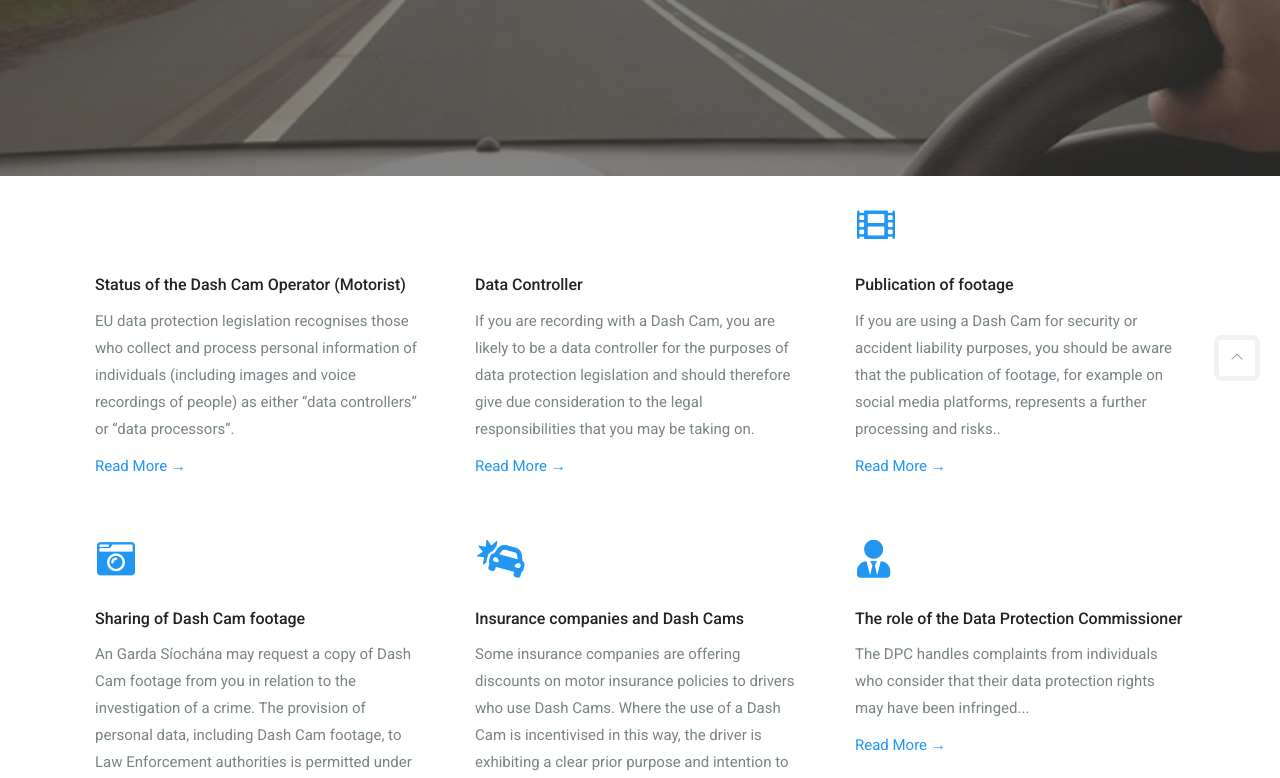
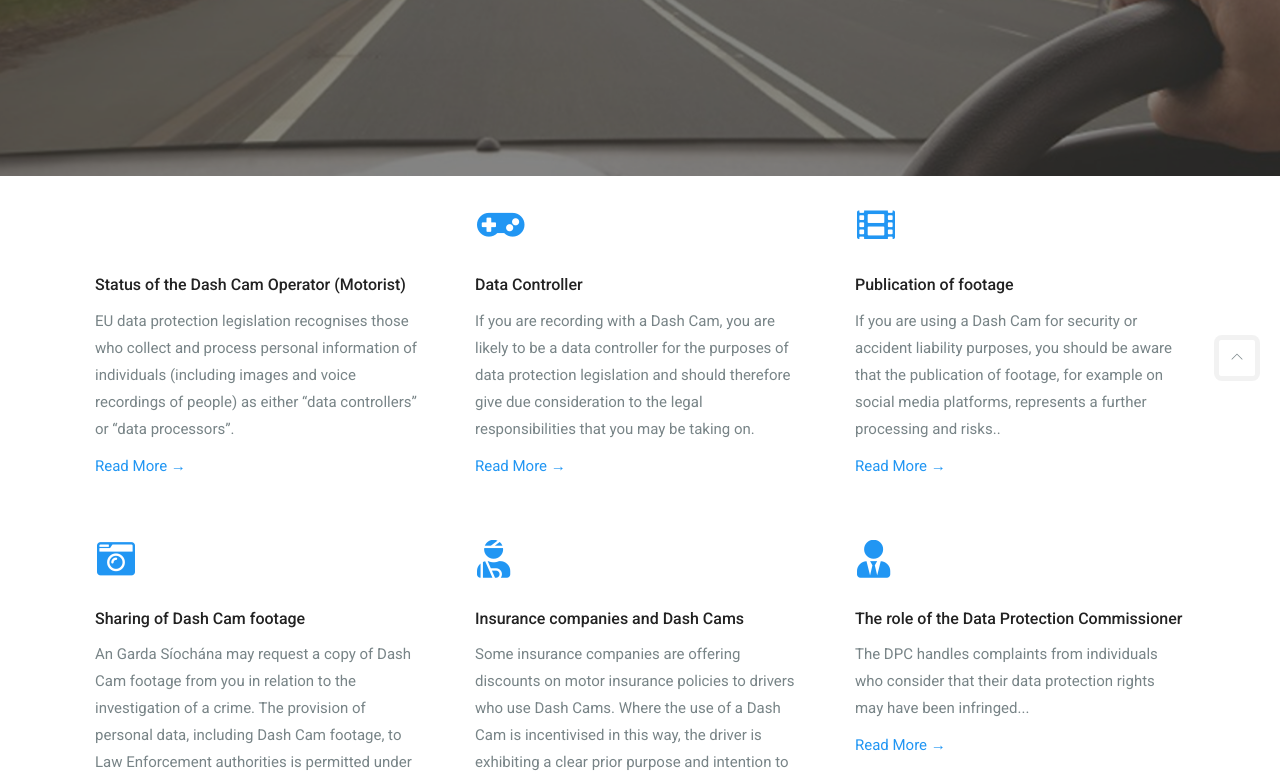
Before and after one commit to xpertdpo/GDPR4Dashcam, a plain HTML site: page services-1.html in a window 1280 px wide. Shown: the part 465-1243 px from the top of the page. Drawn offline with Linux system fonts and the light colour scheme; some packages are replaced by stand-ins of ours; a web font is replaced by a local one.

Commit message:
Update services-1.html

```diff
--- a/services-1.html
+++ b/services-1.html
@@ -204,7 +204,7 @@
                         </div>
                         <div class="col-lg-4 col-md-6">
                             <div class="icon-box">
-                                <div class="icon-box-icon"><span class="far fa-wrench"></span></div>
+                                <div class="icon-box-icon"><span class="fas fa-gamepad"></span></div>
                                 <div class="icon-box-title">
                                     <h6>Data Controller</h6>
                                 </div>
@@ -240,7 +240,7 @@
                         </div>
                         <div class="col-lg-4 col-md-6">
                             <div class="icon-box">
-                                <div class="icon-box-icon"><span class="fas fa-car-crash"></span></div>
+                                <div class="icon-box-icon"><span class="fas fa-user-injured"></span></div>
                                 <div class="icon-box-title">
                                     <h6>Insurance companies and Dash Cams</h6>
                                 </div>
```
